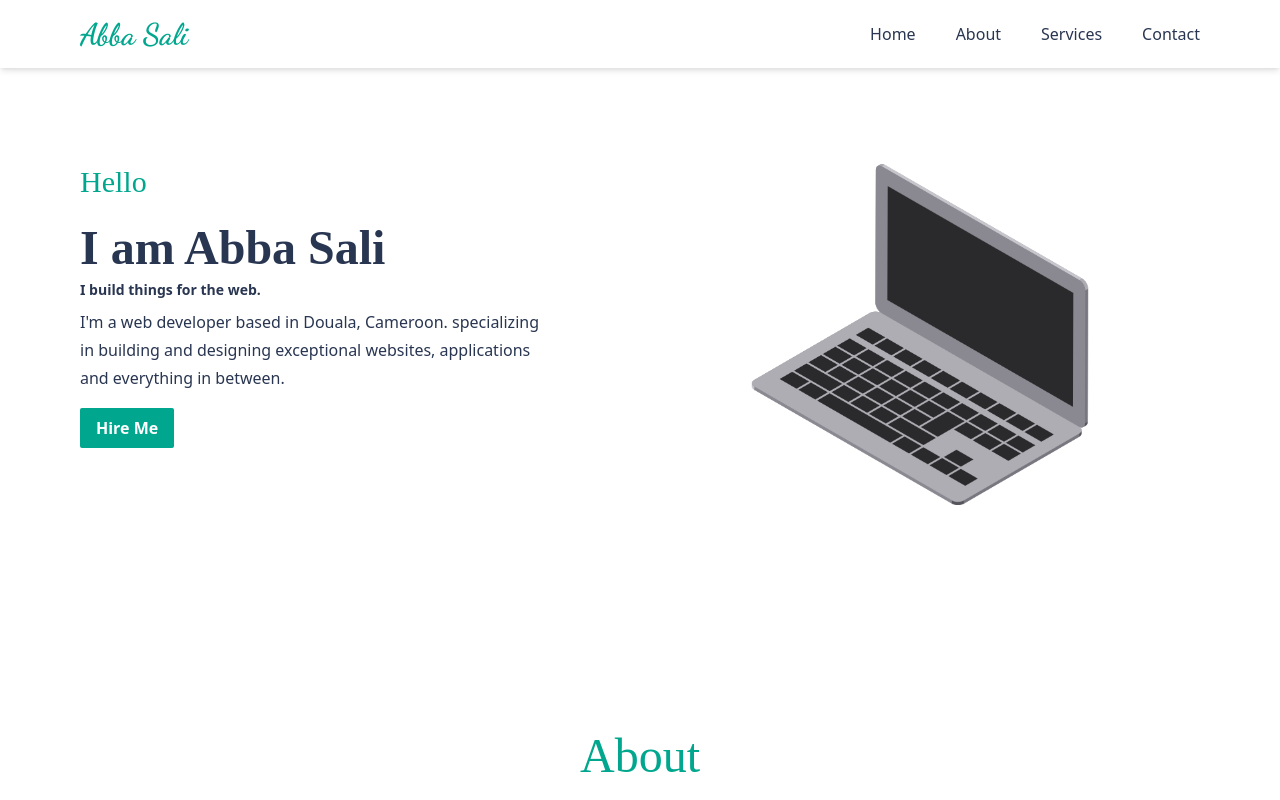
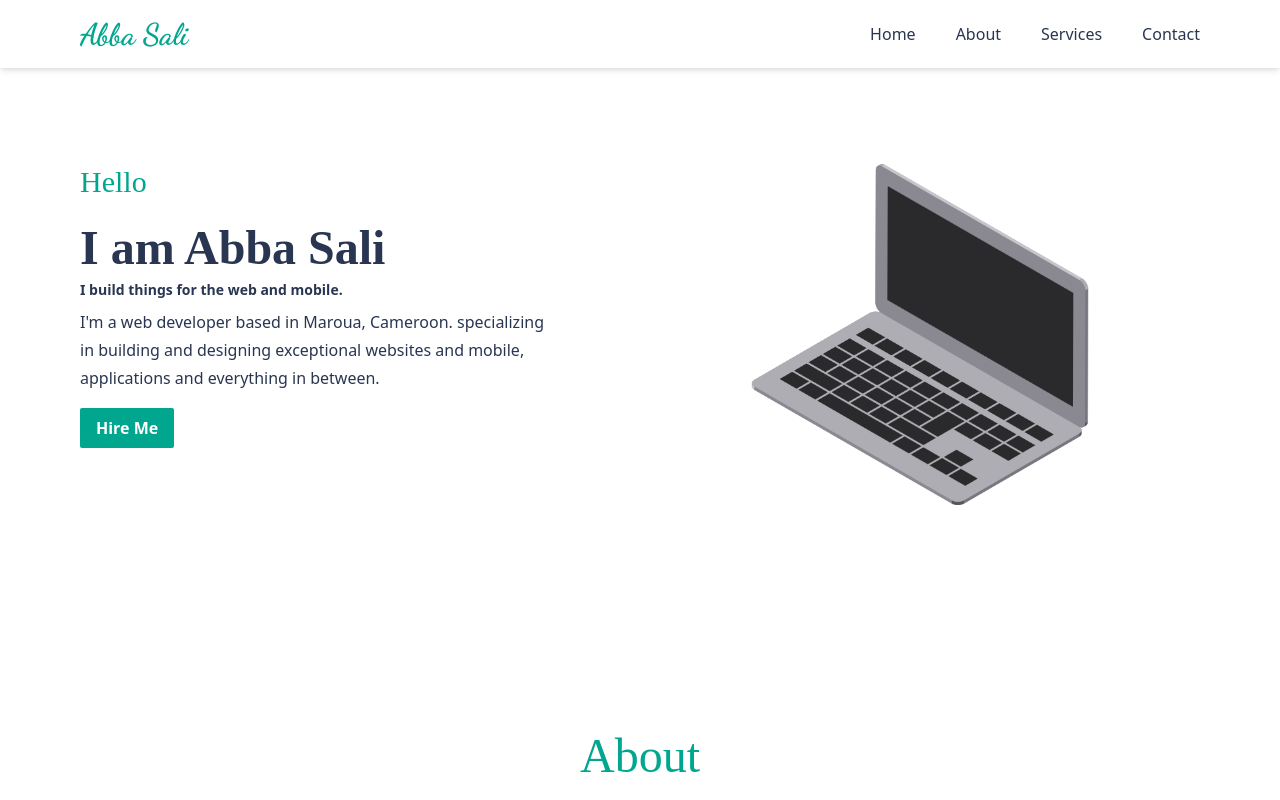
Before and after one commit to Asam237/abbasali, a React (Create React App) app: page / in a window 1280 px wide. Shown: the top 800 px of the page. Built offline with nearby package versions, Linux system fonts and the light colour scheme.

Commit message:
Language: Ajout des textes

```diff
--- a/src/constants/languages.ts
+++ b/src/constants/languages.ts
@@ -2,8 +2,8 @@ export const LANGUAGES = {
     home: {
         title: "Abba Sali",
         intro: "I am Abba Sali",
-        subTitle: "I build things for the web.",
-        content: "I'm a web developer based in Douala, Cameroon. specializing in building and designing exceptional websites, applications and everything in between. ",
+        subTitle: "I build things for the web and mobile.",
+        content: "I'm a web developer based in Maroua, Cameroon. specializing in building and designing exceptional websites and mobile, applications and everything in between. ",
         hireMe: "Hire Me",
         about: "About",
         service: "Service",
```
